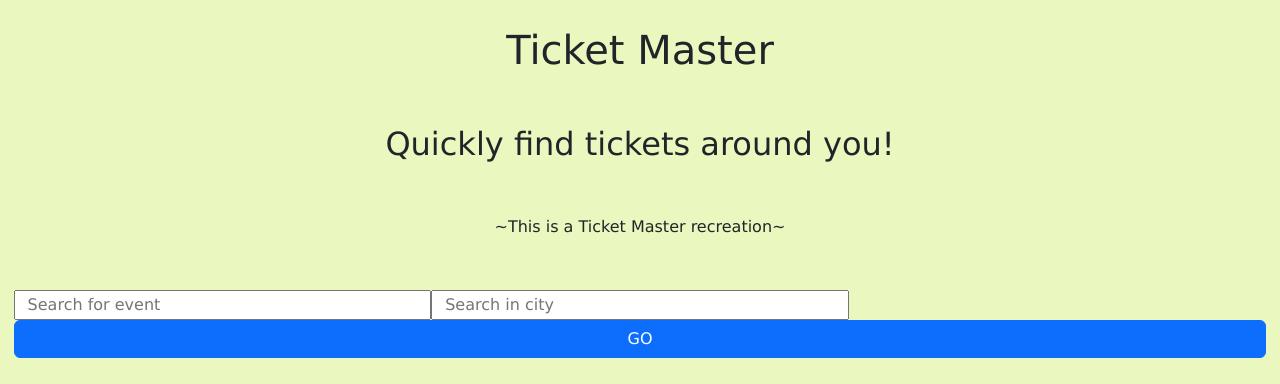
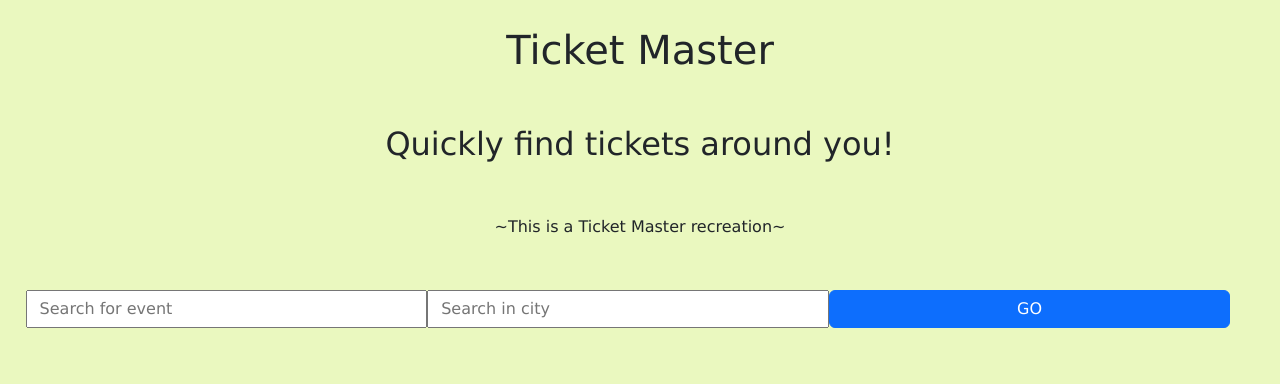
Before and after one commit to Chainwolf13/ticket_master_live, a Django app: page / in a window 1280 px wide. Shown: the part 966-1350 px from the top of the page. After the commit the page ends 1294 px from the top, so only its background shows below. Run offline with Django 4.2, Linux system fonts and the light colour scheme.

Commit message:
Fixed Searches and go button. All on one line.

```diff
--- a/templates/index.html
+++ b/templates/index.html
@@ -56,20 +56,14 @@
 {% endif %}
 
 
-    <form id="search-menu" action = "{% url 'index' %}" method="post">
-        <div class="row see-txt-bg">
-
-
-            <!-- we'll leave this action empty meaning by default use existing id -->
-
-            <!--https://www.educba.com/html-search-bar/-->
-            {% csrf_token %}
-            <input type="text" name="term" placeholder="Search for event"  class="col-4">
-            <input type="text" name="state" placeholder="Search in city"  class="col-4">
-            <input class="btn btn-primary" type="submit" value="GO" class="col-4">
-
-        </div>
-    </form>
+<form id="search-menu" action="{% url 'index' %}" method="post">
+    <div class="container-fluid row see-txt-bg text-center">
+        {% csrf_token %}
+        <input type="text" name="term" placeholder="Search for event" class="col-4">
+        <input type="text" name="state" placeholder="Search in city" class="col-4">
+        <input class="btn btn-primary col-4" type="submit" value="GO">
+    </div>
+</form>
 
     {% for event in events %}
         <div class="padding-margin border shadow p-4 mb-4 rounded style-card">
```
Also changed, not shown: db.sqlite3.
